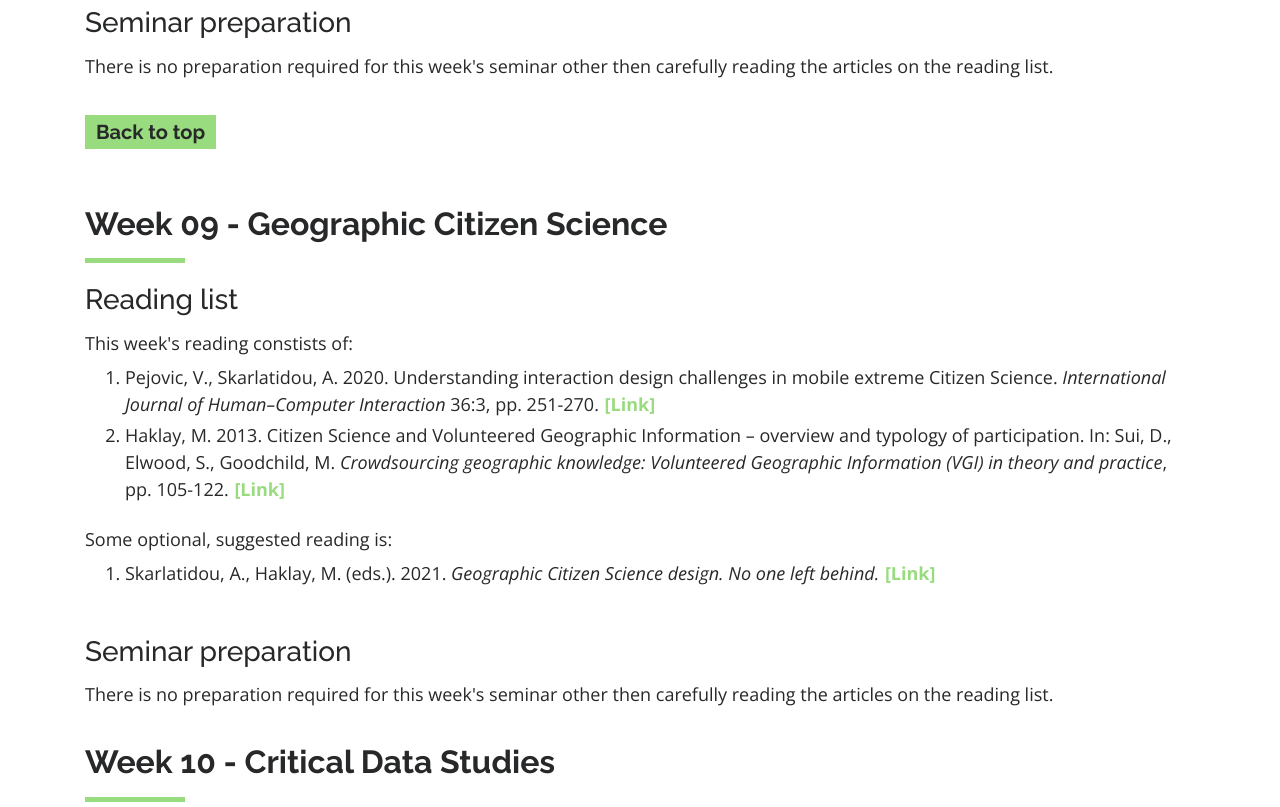
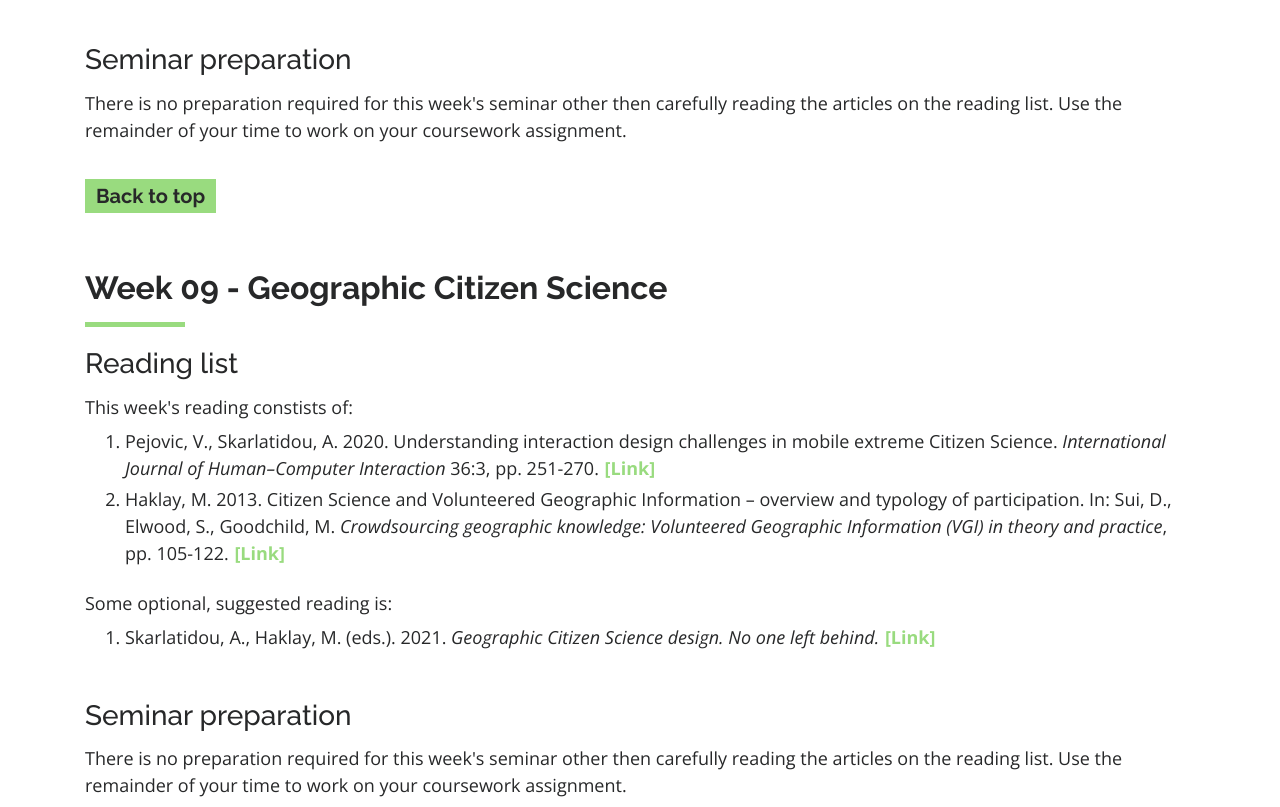
Before and after one commit to jtvandijk/GEOG0163_20222023, a plain HTML site: page index.html in a window 1280 px wide. Shown: the part 9257-10064 px from the top of the page. Drawn offline with nearby package versions, Linux system fonts and the light colour scheme.

Commit message:
lecture notes w05

```diff
--- a/index.html
+++ b/index.html
@@ -380,7 +380,7 @@
 
     <div class="section-title">
       <h3>Seminar preparation</h3>
-      <b>There is no preparation required for this week's seminar.</b>
+      <p>There is no preparation required for this week's seminar other then carefully reading the articles on the reading list. Use the remainder of your time to work on your coursework assignment.</p>
     </div>
 
     <div class="tags mb-5">
@@ -411,7 +411,7 @@
 
     <div class="section-title">
       <h3>Seminar preparation</h3>
-      <p>There is no preparation required for this week's seminar other then carefully reading the articles on the reading list.</p>
+      <p>There is no preparation required for this week's seminar other then carefully reading the articles on the reading list. Use the remainder of your time to work on your coursework assignment.</p>
     </div>
 
     <!-- <div class="section-title">
@@ -448,7 +448,7 @@
 
     <div class="section-title">
       <h3>Seminar preparation</h3>
-      <p>There is no preparation required for this week's seminar other then carefully reading the articles on the reading list.</p>
+      <p>There is no preparation required for this week's seminar other then carefully reading the articles on the reading list. Use the remainder of your time to work on your coursework assignment.</p>
     </div>
 
     <!-- week 10 -->
```
